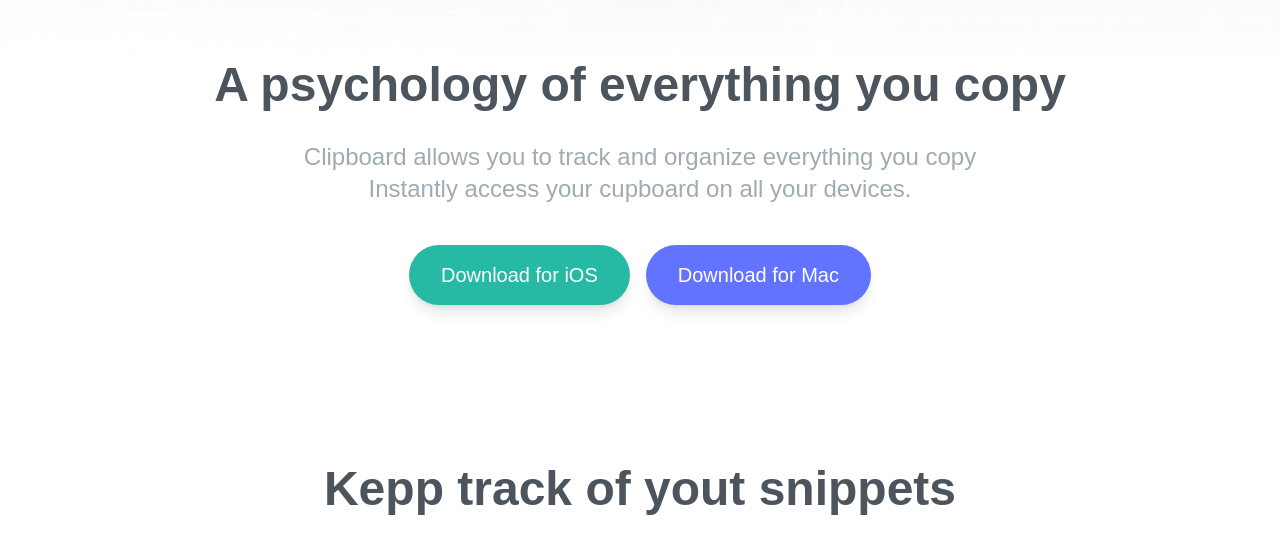
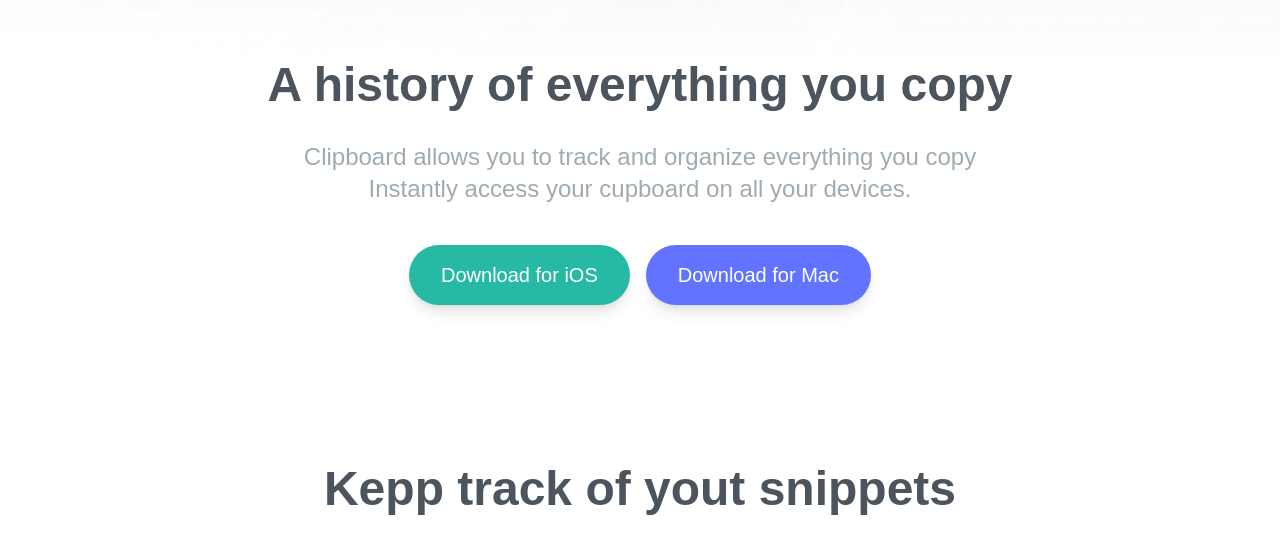
Before and after one commit to atakndogn/clipboard, a website: page index.html in a window 1280 px wide. Shown: the part 256-798 px from the top of the page. Drawn offline with Linux system fonts and the light colour scheme; a web font is replaced by a local one.

Commit message:
Revert "test publish"
This reverts commit c45bf5e319dc58ba1b9f70ad07e3b29e910c6953.

```diff
--- a/index.html
+++ b/index.html
@@ -18,7 +18,7 @@
     <section id="hero">
       <div class="section-container mb-40 pt-16">
         <img src="images/logo.svg" alt="" class="mx-auto my-16" />
-        <h3>A psychology of everything you copy</h3>
+        <h3>A history of everything you copy</h3>
         <p class="max-w-3xl mx-auto mb-10 text-2xl text-grayishBlue">
           Clipboard allows you to track and organize everything you copy
           Instantly access your cupboard on all your devices.
```
